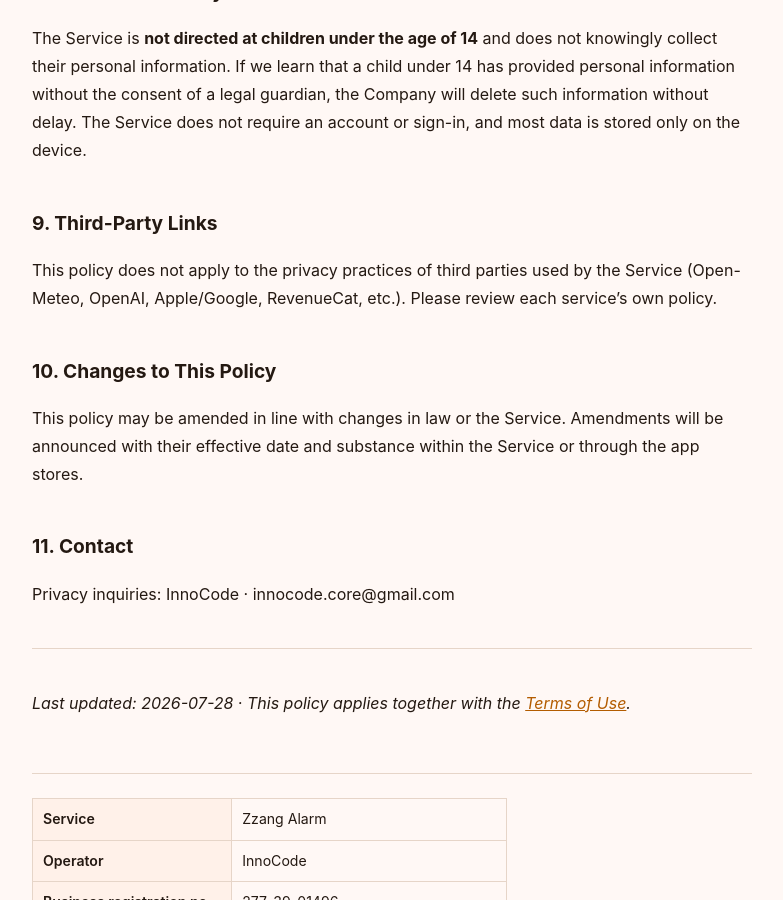
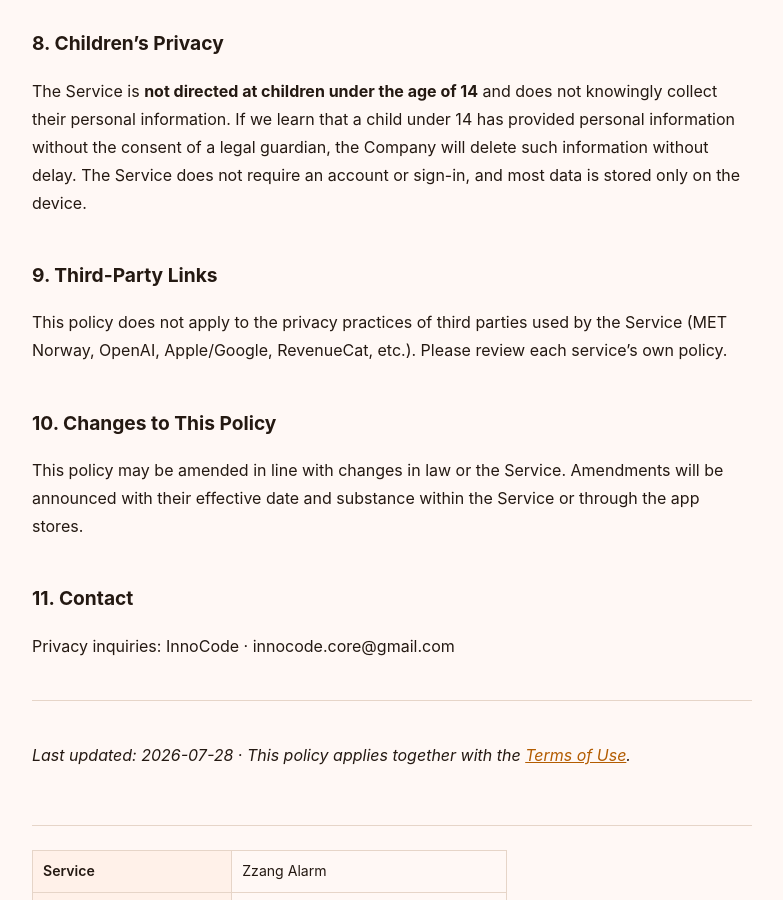
Before and after one commit to rainjung/Zzang-Alarm--legal, a Jekyll site: the page built from en/privacy.md, in a window 1280 px wide and 900 px high, scrolled down 2992 px. Shown: the whole window, without its empty margins (248-1031 px from the left). Built offline with Jekyll 4.4.1, drawn with Linux system fonts in a browser that asks for light colours; some of the changed text lies outside the part shown.

Commit message:
날씨 제공자 변경을 개인정보처리방침에 반영한다
앱이 Open-Meteo에서 MET Norway(노르웨이 기상청)로 옮겼다. 방침이 제공자를
명시하고 있어 그대로 두면 사실과 달라진다.

전송 항목 표현도 바로잡는다. 도시를 직접 입력하는 대신 앱에 내장된 목록에서
고르게 바뀌어, 도시명은 보내지 않고 좌표만 나간다.

한/영/일 3개 문서 모두 반영.

Co-Authored-By: Claude Opus 5 <noreply@anthropic.com>
Claude-Session: https://claude.ai/code/session_01Rr7EbT7u3zY2Rx6btDFeA2

```diff
--- a/en/privacy.md
+++ b/en/privacy.md
@@ -37,7 +37,7 @@ The following is transmitted **only when you use the relevant feature**.
 
 | Feature | Data sent | Recipient | Personal data included |
 | --- | --- | --- | --- |
-| Weather lookup | The **city name / coordinates** you entered | Open-Meteo | No location permission or account data |
+| Weather lookup | The **coordinates** of the city you selected | MET Norway (Norwegian Meteorological Institute) | No location permission or account data |
 | AI news briefing (Pro) | Only the **topics** you selected | Company proxy → OpenAI | **No schedules or personal data** |
 | Speech read-aloud (Pro) | The **text** to be read (opening, weather, schedule, news summary) | Company proxy → OpenAI (speech synthesis) | **If schedule read-aloud is enabled, schedule titles may be included in that text** |
 | Subscription payment (when offered) | Store payment and an **anonymous subscription identifier** | Apple/Google, payment provider (RevenueCat) | The app does not directly store payment or receipt data |
@@ -80,7 +80,7 @@ The Service is **not directed at children under the age of 14** and does not kno
 
 ## 9. Third-Party Links
 
-This policy does not apply to the privacy practices of third parties used by the Service (Open-Meteo, OpenAI, Apple/Google, RevenueCat, etc.). Please review each service's own policy.
+This policy does not apply to the privacy practices of third parties used by the Service (MET Norway, OpenAI, Apple/Google, RevenueCat, etc.). Please review each service's own policy.
 
 ## 10. Changes to This Policy
 
```
Also changed, not shown: ja/privacy.md (+2 -2 lines), ko/privacy.md (+2 -2 lines).
